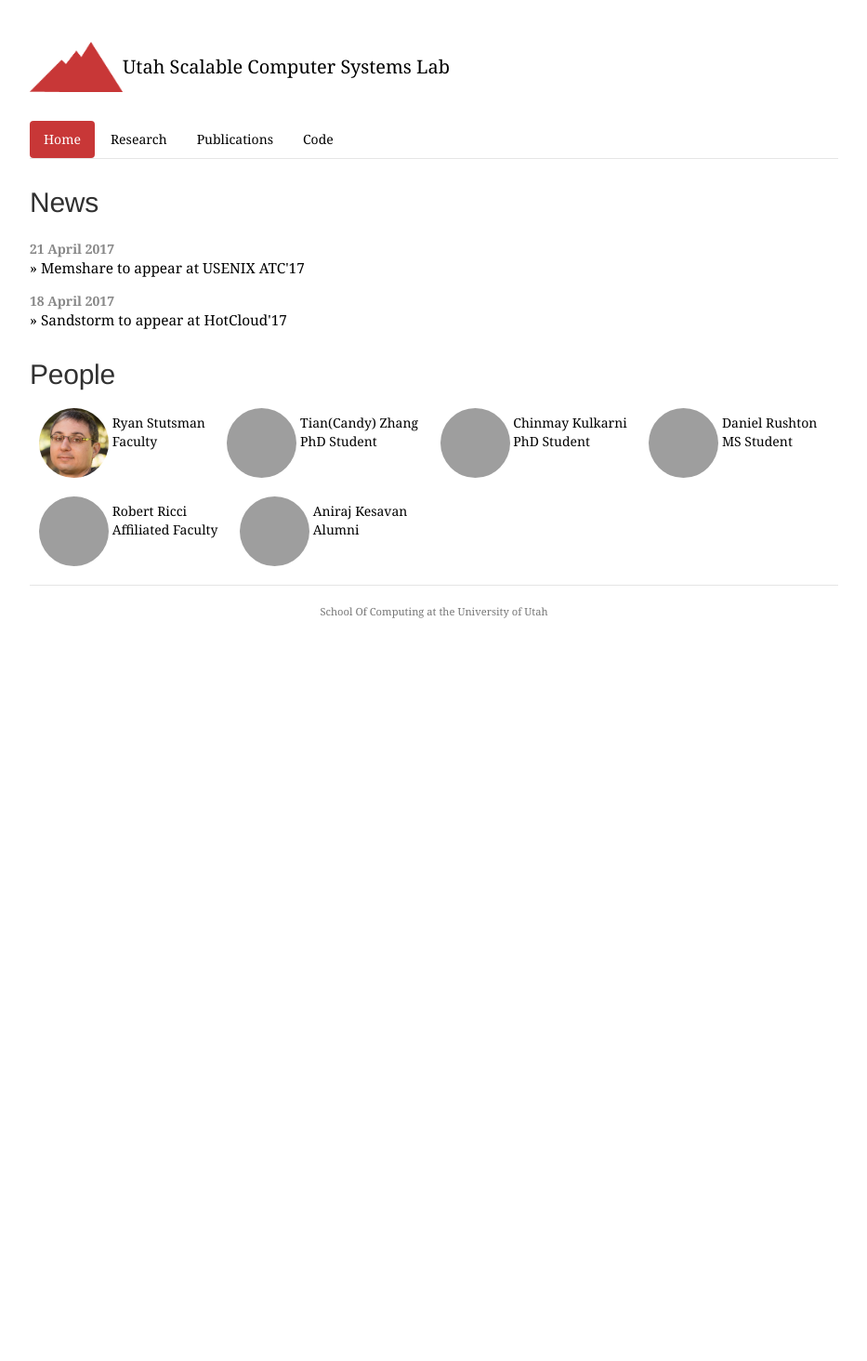
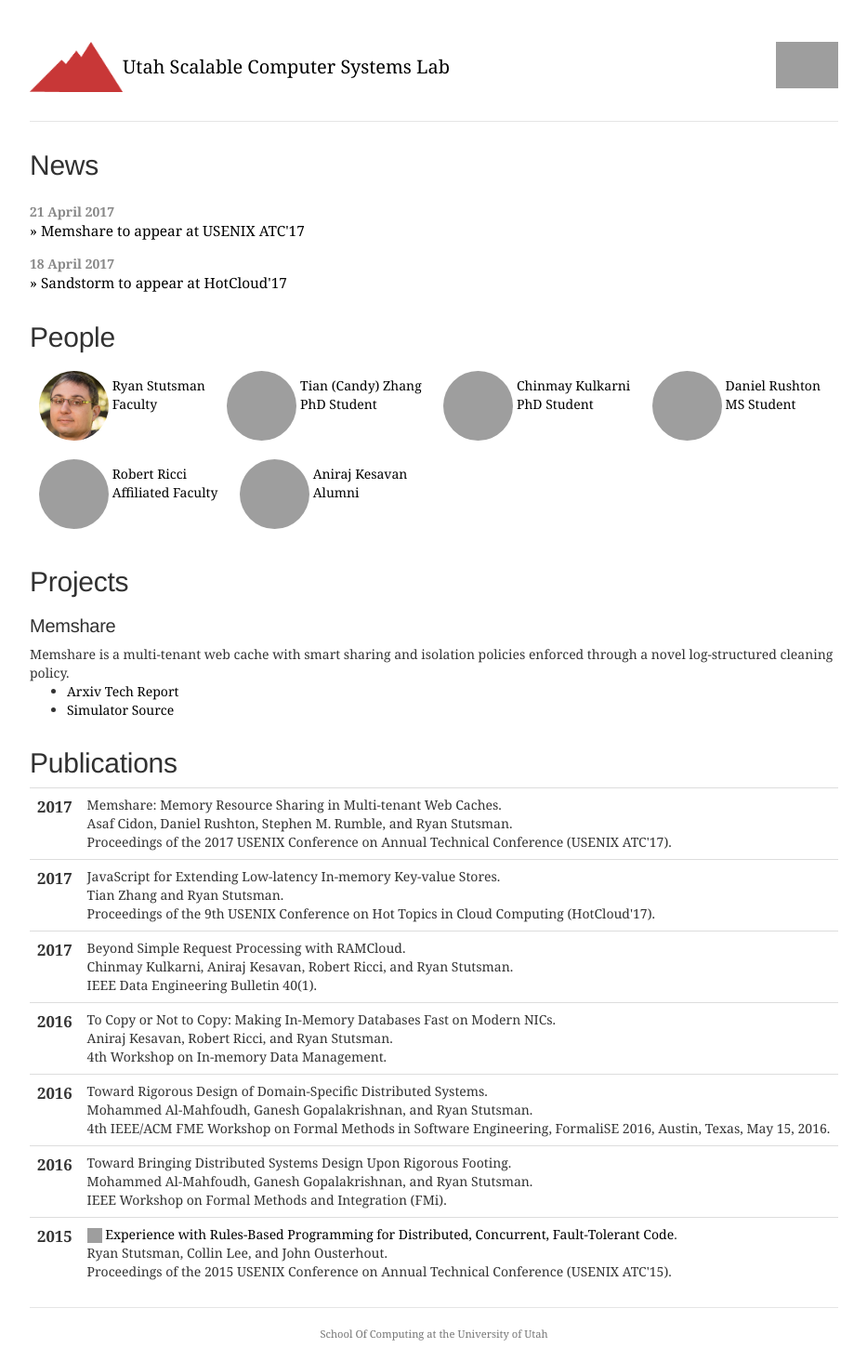
Before and after one commit to utah-scs/utah-scs.github.io, a Jekyll site: the page built from index.html, in a window 1280 px wide. Shown: the whole page at 93% size, without its empty margins (173-1106 px from the left). Built offline with Jekyll 4.4.1, drawn with Linux system fonts in a browser that asks for light colours; before the commit the page ends 900 px from its top, so only the background shows below that; grey boxes are pictures that could not be loaded.

Commit message:
Move everything to one page.

```diff
--- a/_includes/pubs.html
+++ b/_includes/pubs.html
@@ -150,7 +150,7 @@
 			<span class="authors">
 				Ryan Stutsman, Collin Lee, and John Ousterhout.
 			</span><br />
-			<span class="venuetype"></span><span class="venue">USENIX ATC</span>.
+			<span class="venuetype"></span><span class="venue">Proceedings of the 2015 USENIX Conference on Annual Technical Conference (USENIX ATC'15)</span>.
 			<br />
 			<span class="links">
 			</span>
--- a/_layouts/default.html
+++ b/_layouts/default.html
@@ -18,6 +18,7 @@
                      srcset="{{ site.base }}/img/utah-scs-logo-large-square.png"
                      alt="Utah Scalable Computer Systems" id="logo"><span style="font-size: 20px">Utah Scalable Computer Systems Lab<span></h1>
             </a>
+            <!--
             <ul class="nav nav-pills">
               {% assign shorturl = page.url | replace:'index.html','' %}
               {% for item in site.navigation %}
@@ -28,6 +29,10 @@
                 </li>
               {% endfor %}
             </ul>
+            -->
+            <a href="https://github.com/utah-scs/">
+              <img src="https://assets-cdn.github.com/images/modules/logos_page/GitHub-Mark.png" style="float:right; margin-top: 25px;" height=50>
+            </a>
           </div>
 
           {% comment %}Liquid is sort of terrible! I think "!= true" is the
--- a/bib/pubs.bib
+++ b/bib/pubs.bib
@@ -58,7 +58,8 @@
 @inproceedings {stutsman:dcft,
   author = {Ryan Stutsman and Collin Lee and John Ousterhout},
   title = {{E}xperience with {R}ules-{B}ased {P}rogramming for {D}istributed, {C}oncurrent, {F}ault-{T}olerant {C}ode},
-  booktitle = {USENIX ATC},
+   booktitle = {Proceedings of the 2015 USENIX Conference on Annual Technical Conference},
+  series = {USENIX ATC'15},
   year = {2015},
   month = Jul,
   isbn = {978-1-931971-225},
--- a/index.html
+++ b/index.html
@@ -52,3 +52,19 @@ notitle: true
 {% if numposts >= site.front_page_news %}
 <p><a href="{{ site.base }}/blog/">Older posts&hellip;</a></p>
 {% endif %}
+
+<h2>Projects</h2>
+
+<h3>Memshare</h3>
+
+Memshare is a multi-tenant web cache with smart sharing and isolation policies
+enforced through a novel log-structured cleaning policy.
+
+<ul>
+  <li><a href="https://arxiv.org/abs/1610.08129">Arxiv Tech Report</a>
+  <li><a href="https://github.com/utah-scs/lsm-sim/">Simulator Source</a>
+</ul>
+
+<h2>Publications</h2>
+
+{% include pubs.html %}
```
Also changed, not shown: _data/people.yml (+4 -4 lines).
